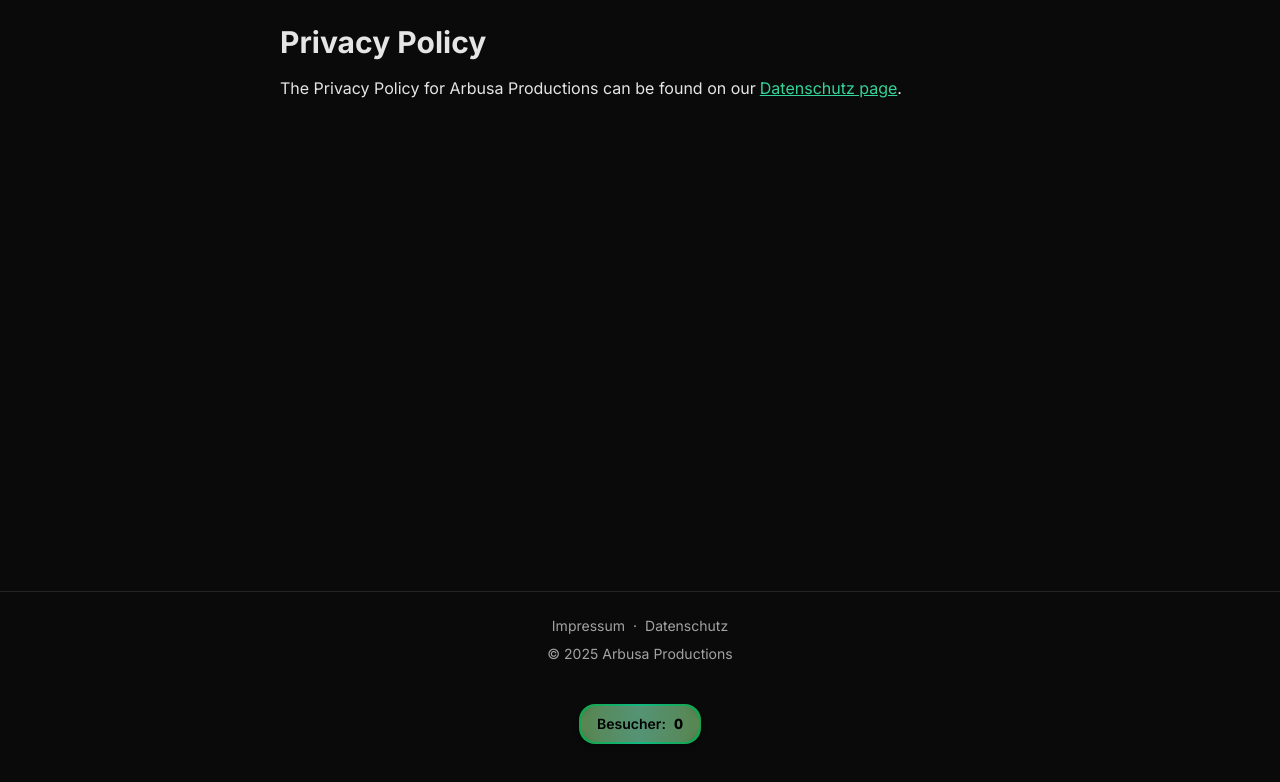
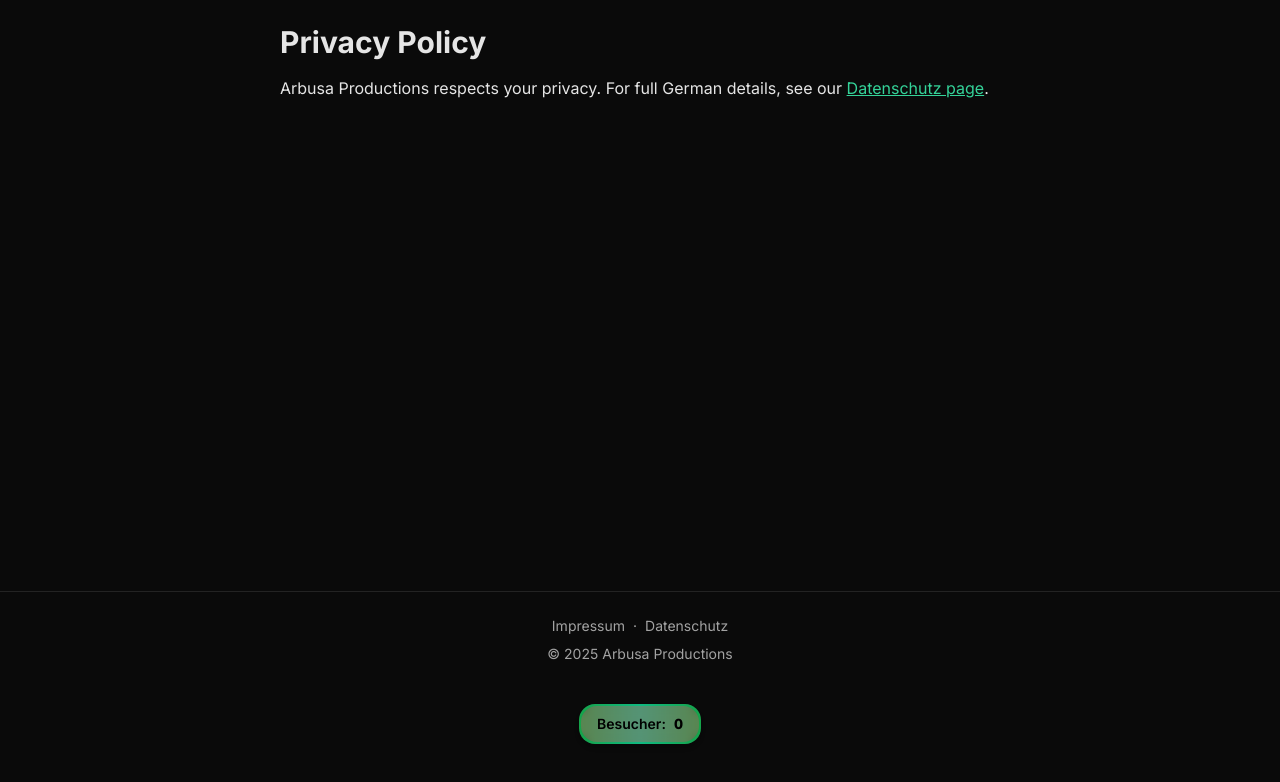
Before and after one commit to arbusaproductions/arbusa, a Next.js app: page /privacy in a window 1280 px wide. Shown: the top 782 px of the page. Built offline with nearby package versions, Linux system fonts and the light colour scheme; no server answers; the database is empty.

Commit message:
tiktok bastarde

```diff
--- a/app/privacy/page.tsx
+++ b/app/privacy/page.tsx
@@ -3,8 +3,9 @@
     <main className="max-w-3xl mx-auto p-6 text-neutral-200">
       <h1 className="text-3xl font-bold mb-4">Privacy Policy</h1>
       <p>
-        The Privacy Policy for Arbusa Productions can be found on our
-        <a href="/datenschutz" className="text-emerald-400 underline ml-1">
+        Arbusa Productions respects your privacy. For full German details, see
+        our{" "}
+        <a href="/datenschutz" className="text-emerald-400 underline">
           Datenschutz page
         </a>
         .
```
